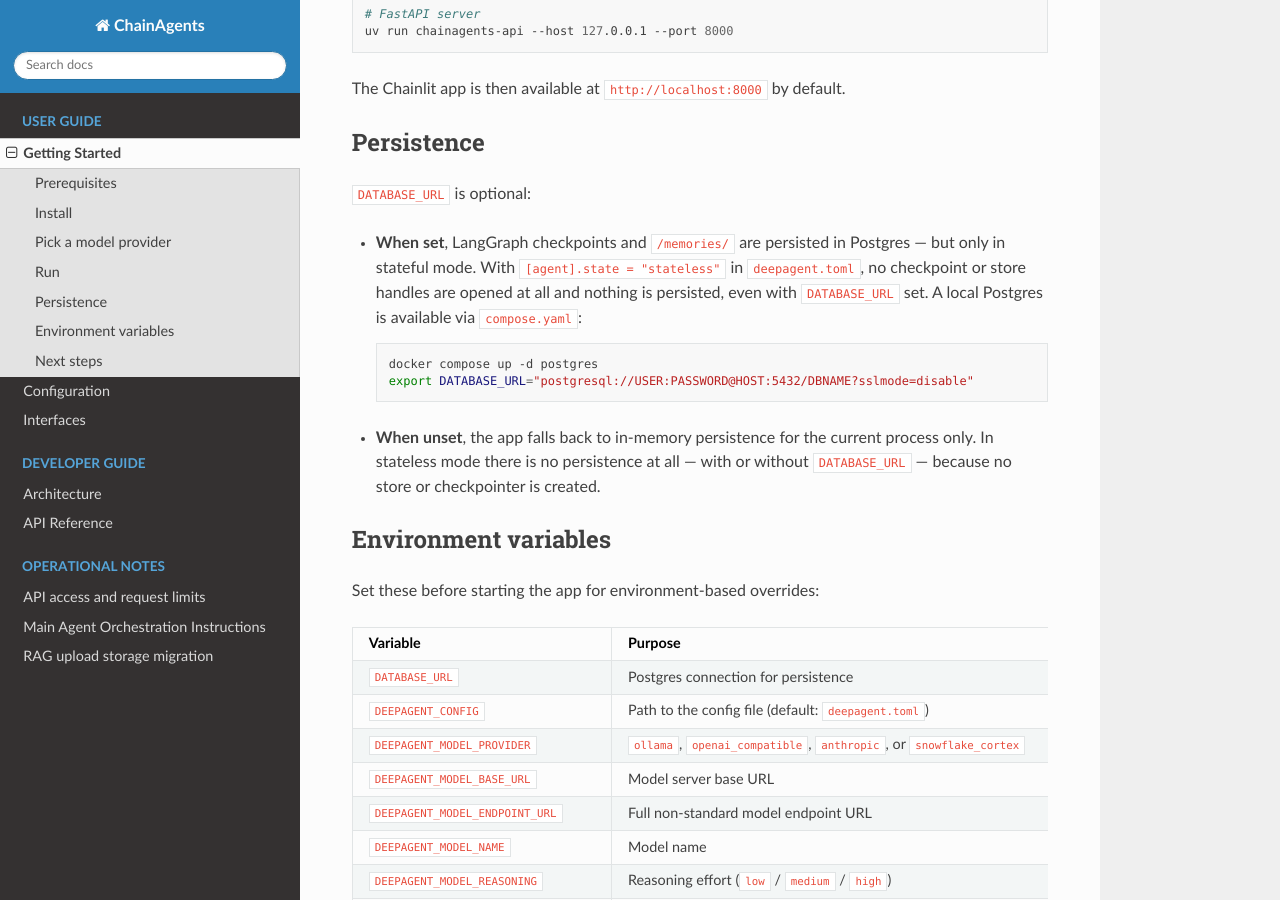
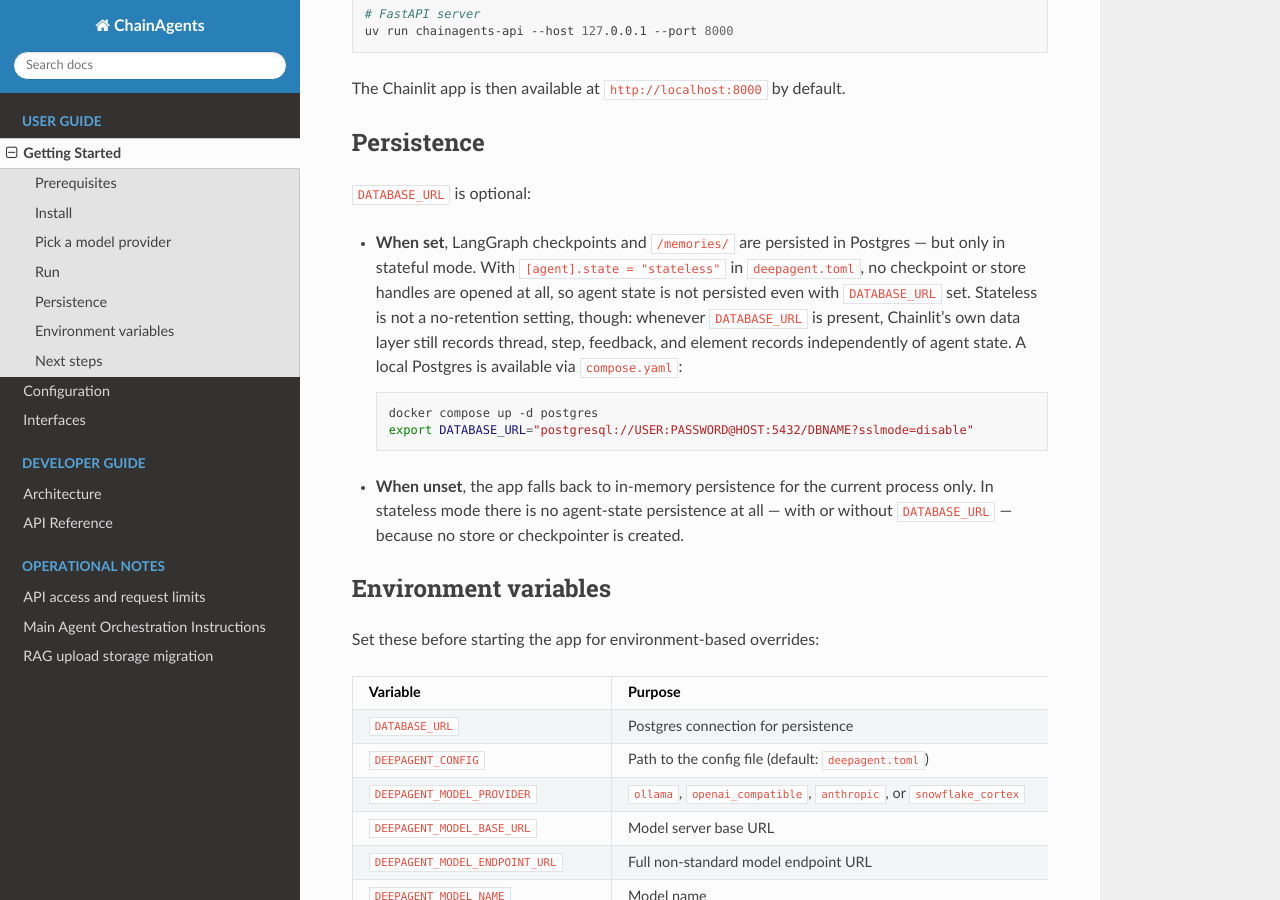
Before and after one commit to AminMahpour/ChainAgents, a Sphinx documentation site: the page built from docs/getting_started.md, in a window 1280 px wide and 900 px high, scrolled down 1467 px. Built offline with Sphinx 7.4.7 and the Read the Docs theme 3.1.0, drawn with Linux system fonts in a browser that asks for light colours.

Commit message:
Scope stateless persistence claim to agent state
Chainlit's own Postgres data layer is registered purely from
DATABASE_URL (chainlit_data_layer_enabled), independent of
[agent].state, so stateless mode does not stop thread, step,
feedback, and element records

````diff
--- a/docs/getting_started.md
+++ b/docs/getting_started.md
@@ -77,8 +77,11 @@ The Chainlit app is then available at `http://localhost:8000` by default.
 
 - **When set**, LangGraph checkpoints and `/memories/` are persisted in
   Postgres — but only in stateful mode. With `[agent].state = "stateless"`
-  in `deepagent.toml`, no checkpoint or store handles are opened at all and
-  nothing is persisted, even with `DATABASE_URL` set. A local Postgres is
+  in `deepagent.toml`, no checkpoint or store handles are opened at all, so
+  agent state is not persisted even with `DATABASE_URL` set. Stateless is
+  not a no-retention setting, though: whenever `DATABASE_URL` is present,
+  Chainlit's own data layer still records thread, step, feedback, and
+  element records independently of agent state. A local Postgres is
   available via `compose.yaml`:
 
   ```bash
@@ -87,8 +90,9 @@ The Chainlit app is then available at `http://localhost:8000` by default.
   ```
 
 - **When unset**, the app falls back to in-memory persistence for the current
-  process only. In stateless mode there is no persistence at all — with or
-  without `DATABASE_URL` — because no store or checkpointer is created.
+  process only. In stateless mode there is no agent-state persistence at all —
+  with or without `DATABASE_URL` — because no store or checkpointer is
+  created.
 
 ## Environment variables
 
````
